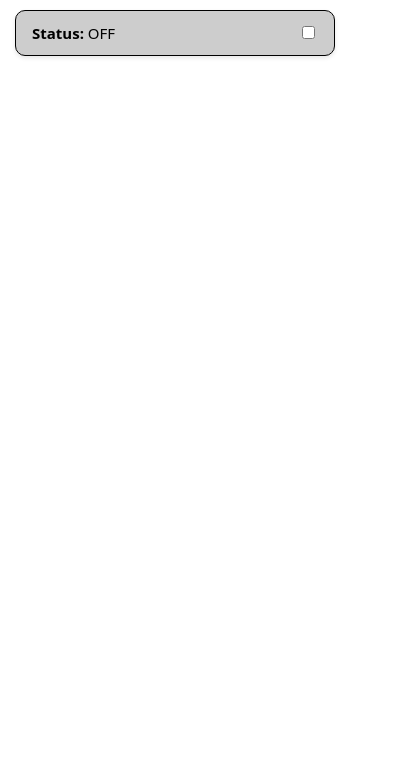
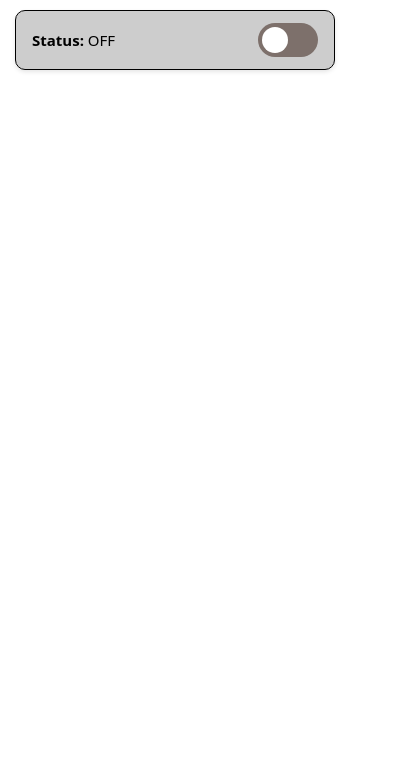
Before and after one commit to NickPalceski/86-Hands, a browser extension: page voice-assistant-extention/pages/popup.html in a window 400 px wide. Shown: the part 62-844 px from the top of the page. Drawn offline with Linux system fonts and the light colour scheme; a web font is replaced by a local one.

Commit message:
Fixed issues of missing code in popup.css

```diff
--- a/voice-assistant-extention/styles/popup.css
+++ b/voice-assistant-extention/styles/popup.css
@@ -74,3 +74,53 @@ HELP & SETTINGS BUTTONS
 /* -----------------------------------------------------------------------------------------
 // SLIDER SWITCH STYLING
 ------------------------------------------------------------------------------------------ */
+
+/* Switch block sizing and position*/
+
+.switch {
+  position: relative;
+  display: inline-block;
+  width: 60px;
+  height: 34px;
+}
+
+/* Grey background */
+.switch input {
+  opacity: 0;
+  width: 0;
+  height: 0;
+}
+
+/* Slider block */
+.slider {
+  position: absolute;
+  cursor: pointer;
+  top: 0; left: 0;
+  right: 0; bottom: 0;
+  background-color: #7D706B;
+  transition: 0.4s;
+  border-radius: 34px;
+}
+
+
+
+/* Circle moving slider functionality */
+ .slider:before {
+  position: absolute;
+  content: "";
+  height: 26px; width: 26px;
+  left: 4px; bottom: 4px;
+  background-color: white;
+  transition: 0.4s;
+  border-radius: 50%;
+}
+
+/* Changes slider background to green (Transition)*/
+input:checked + .slider {
+  background-color: #34c759;
+}
+
+/* Moves circle in slider */
+input:checked + .slider:before {
+  transform: translateX(26px);
+}
```
